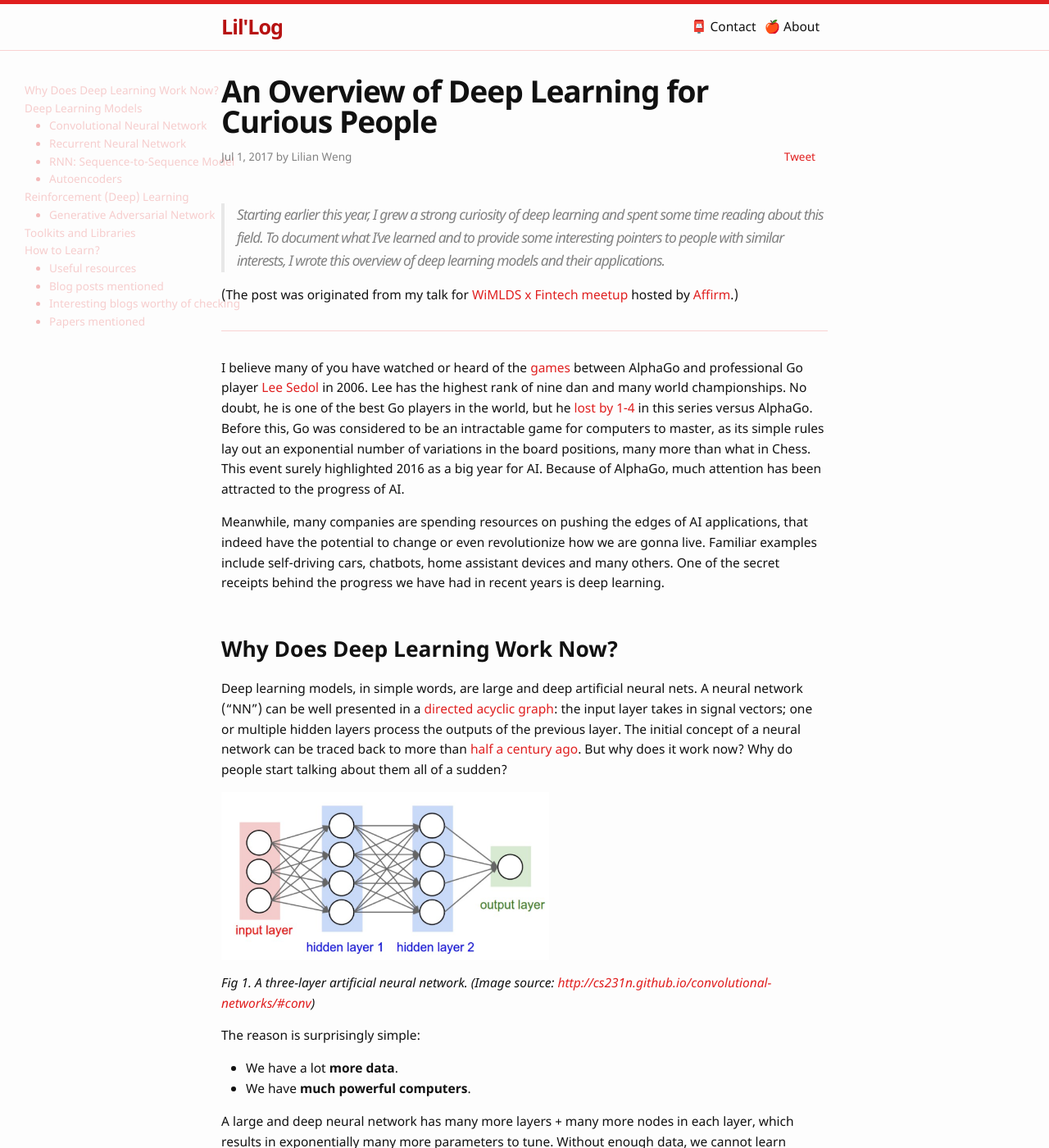
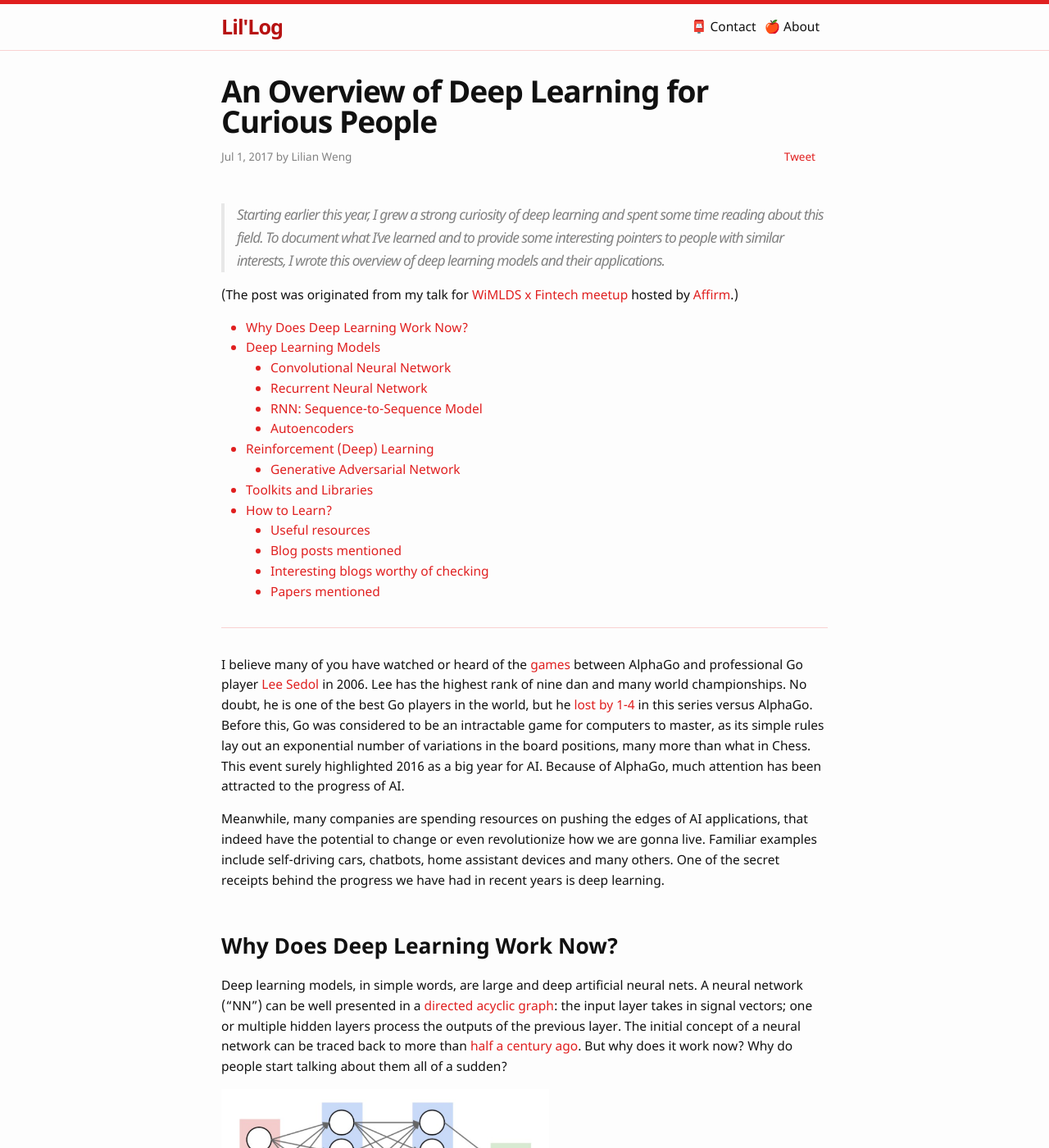
Before and after one commit to lilianweng/lil-log, a Jekyll site: the page built from _posts/2017-07-01-an-overview-of-deep-learning.md, in a window 1280 px wide and 1400 px high. Shown: the whole window at 82% size. Built offline with Jekyll 4.4.1, drawn with Linux system fonts in a browser that asks for light colours; formulas are drawn with MathJax 3; comment, search, counter and statistics services are not loaded.

Commit message:
update table-of-content css

```diff
--- a/_sass/minima/_base.scss
+++ b/_sass/minima/_base.scss
@@ -52,34 +52,6 @@ body {
 }
 
 .table-of-content {
-  display: block;
-  position: fixed;
-  left: 0px;
-  top: 100px;
-  z-index: 1000;
-  overflow: hidden;
-  font-size: $small-font-size;
-  width: 270px;
-  opacity: 0.3;
-
-  &:hover {
-    opacity: 0.6;
-  }
-
-  a {
-    color: lighten($brand-color, 15%);
-  }
-
-  a:visited {
-    color: lighten($brand-color, 15%);
-  }
-
-  a:hover {
-    color: $brand-color;
-    text-decoration: none;
-    cursor: pointer;
-  }
-
   li {
     color: $brand-color;
     list-style-type: disc;
```
